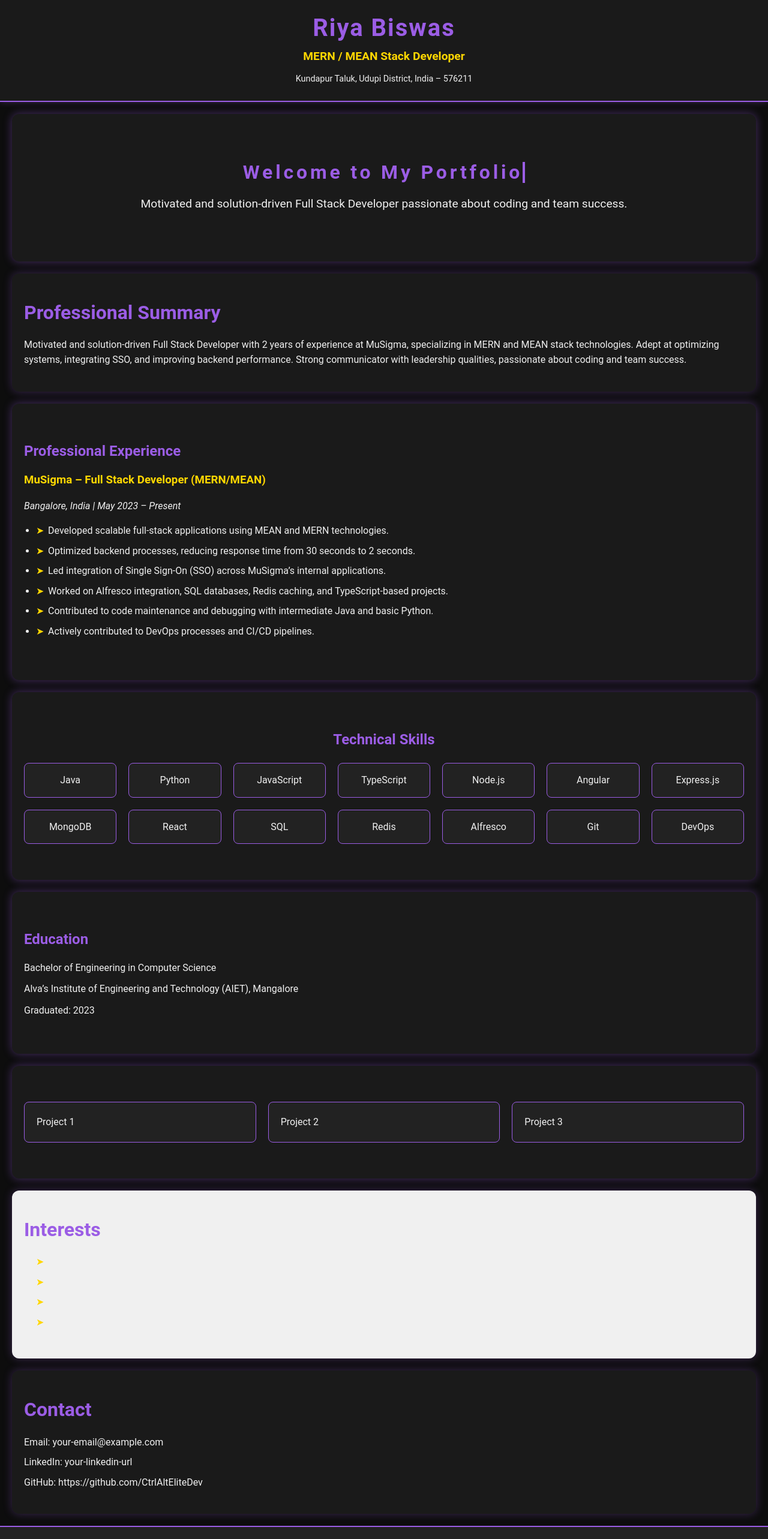
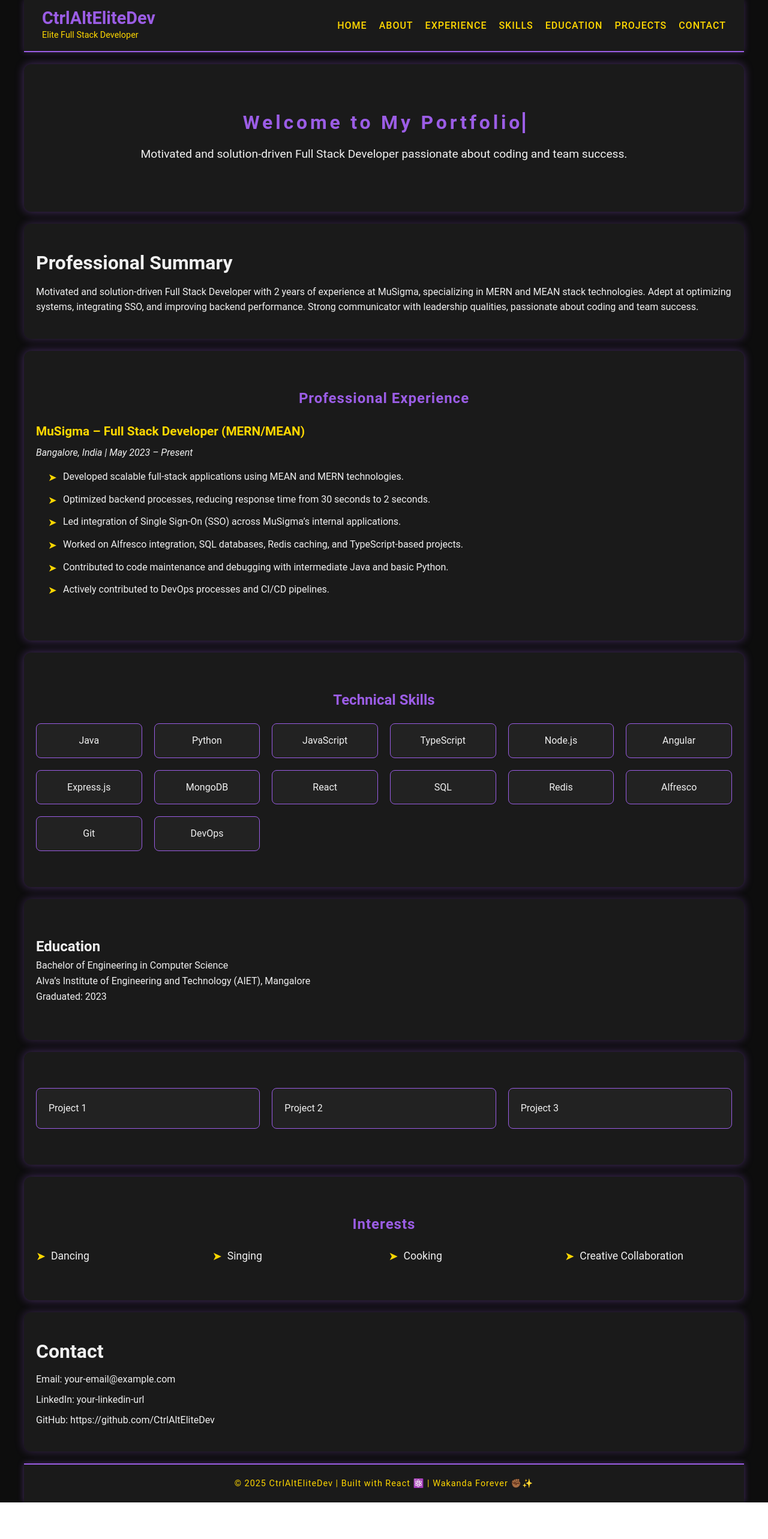
Before and after one commit to CtrlAltEliteDev/pixel-perfect-portfolio, a React (Vite) app in the folder pixel-perfect-portfolio/: page / in a window 1280 px wide. Shown: the top 2566 px of the page at 60% size. After the commit the page ends 2505 px from the top, so only its background shows below. Built offline with nearby package versions, Linux system fonts and the light colour scheme.

Commit message:
feat: refactor styles and structure for Header, Footer, Education, and Interests components for improved design and responsiveness

```diff
--- a/pixel-perfect-portfolio/src/App.scss
+++ b/pixel-perfect-portfolio/src/App.scss
@@ -1,16 +1,6 @@
-// App.scss
+@import './_variables.scss';
 
-// COLORS
-$bg-color: #0d0d0d;
-$section-bg: #1a1a1a;
-$primary-accent: #9b5de5;
-$secondary-accent: #ffd700;
-$text-color: #f0f0f0;
-
-// FONTS
-$font-family: 'Montserrat', 'Roboto', sans-serif;
-
-// GLOBAL RESET
+/* GLOBAL RESET */
 * {
   margin: 0;
   padding: 0;
@@ -18,6 +8,7 @@ $font-family: 'Montserrat', 'Roboto', sans-serif;
 }
 
 body {
+  display: block;
   background-color: $bg-color;
   color: $text-color;
   font-family: $font-family;
@@ -25,40 +16,10 @@ body {
   scroll-behavior: smooth;
 }
 
-header {
-  background-color: $section-bg;
-  text-align: center;
-  padding: 25px;
-  border-bottom: 2px solid $primary-accent;
-  box-shadow: 0 0 20px rgba(155, 93, 229, 0.5);
-}
-
-header h1 {
-  font-size: 2.5rem;
-  color: $primary-accent;
-}
-
-section {
-  background-color: $section-bg;
-  padding: 60px 20px;
-  margin: 20px;
-  border-radius: 12px;
-  box-shadow: 0 0 15px rgba(155, 93, 229, 0.3);
-}
-
-h2, h3 {
-  color: $primary-accent;
-  margin-bottom: 15px;
-}
-
-ul li::before {
-  content: "➤ ";
-  color: $secondary-accent;
-}
-
 a {
   color: $secondary-accent;
   text-decoration: none;
+  transition: color 0.3s ease;
 }
 
 a:hover {
@@ -82,15 +43,11 @@ button:hover {
   box-shadow: 0 0 10px $secondary-accent;
 }
 
-footer {
-  text-align: center;
-  padding: 20px;
+section {
+  padding: 60px 20px;
   background-color: $section-bg;
-  border-top: 2px solid $primary-accent;
-  color: $secondary-accent;
-  font-size: 0.9rem;
+  border-radius: 12px;
+  margin: 20px auto;
+  max-width: 1200px;
+  box-shadow: 0 0 15px rgba(155, 93, 229, 0.3);
 }
-
-footer:hover {
-  color: #fff;
-}
--- a/pixel-perfect-portfolio/src/components/Education/Education.scss
+++ b/pixel-perfect-portfolio/src/components/Education/Education.scss
@@ -1,6 +1,6 @@
 @use '../../variables' as *;
 
-.education {
+.experience {
   background-color: $section-bg;
   padding: 60px 20px;
   border-radius: 12px;
@@ -8,10 +8,67 @@
 
   h2 {
     color: $primary-accent;
+    text-align: center;
+    margin-bottom: 20px;
+    letter-spacing: 1px;
+  }
+
+  h3 {
+    margin-top: 15px;
+    color: $secondary-accent;
+    font-size: 1.3rem;
+    font-weight: 600;
   }
 
   p {
-    margin-top: 10px;
+    font-style: italic;
+    margin: 5px 0 15px;
     color: $text-color;
+    font-size: 1rem;
+  }
+
+  ul {
+    padding-left: 20px;
+    list-style: none;
+    margin-top: 15px;
+
+    li {
+      margin-bottom: 12px;
+      position: relative;
+      padding-left: 25px;
+      line-height: 1.6;
+      color: $text-color;
+      transition: color 0.3s ease, transform 0.3s ease;
+
+      &::before {
+        content: "➤";
+        position: absolute;
+        left: 0;
+        color: $secondary-accent;
+        font-size: 1.1rem;
+      }
+
+      &:hover {
+        color: $secondary-accent;
+        transform: translateX(5px);
+      }
+    }
+  }
+
+  // Mobile responsiveness
+  @media (max-width: 768px) {
+    padding: 40px 15px;
+
+    h2 {
+      font-size: 1.8rem;
+    }
+
+    h3 {
+      font-size: 1.1rem;
+    }
+
+    ul li {
+      font-size: 0.95rem;
+    }
   }
 }
--- a/pixel-perfect-portfolio/src/components/Footer/Footer.jsx
+++ b/pixel-perfect-portfolio/src/components/Footer/Footer.jsx
@@ -4,7 +4,7 @@ import './Footer.scss';
 const Footer = () => {
   return (
     <footer>
-      <p>© 2025 Riya Biswas. All rights reserved.</p>
+      <p>© 2025 CtrlAltEliteDev | Built with React ⚛️ | Wakanda Forever ✊🏾✨</p>
     </footer>
   );
 };
--- a/pixel-perfect-portfolio/src/components/Footer/Footer.scss
+++ b/pixel-perfect-portfolio/src/components/Footer/Footer.scss
@@ -1,7 +1,17 @@
+@use '../../variables' as *;
+
 footer {
   text-align: center;
   padding: 20px;
-  background-color: #222;
+  background-color: $section-bg;
+  border-top: 2px solid $primary-accent;
+  color: $secondary-accent;
+  font-size: 0.9rem;
+  letter-spacing: 1px;
+  box-shadow: 0 0 10px rgba(155, 93, 229, 0.4);
+  transition: color 0.3s ease;
+}
+
+footer:hover {
   color: #fff;
-  font-size: 0.9rem;
 }
--- a/pixel-perfect-portfolio/src/components/Header/Header.jsx
+++ b/pixel-perfect-portfolio/src/components/Header/Header.jsx
@@ -3,10 +3,20 @@ import './Header.scss';
 
 const Header = () => {
   return (
-    <header>
-      <h1>Riya Biswas</h1>
-      <h2>MERN / MEAN Stack Developer</h2>
-      <p>Kundapur Taluk, Udupi District, India – 576211</p>
+    <header className="site-header">
+      <div className="logo">
+        <h1>CtrlAltEliteDev</h1>
+        <p>Elite Full Stack Developer</p>
+      </div>
+      <nav className="navbar">
+        <a href="#hero">Home</a>
+        <a href="#about">About</a>
+        <a href="#experience">Experience</a>
+        <a href="#skills">Skills</a>
+        <a href="#education">Education</a>
+        <a href="#projects">Projects</a>
+        <a href="#contact">Contact</a>
+      </nav>
     </header>
   );
 };
--- a/pixel-perfect-portfolio/src/components/Header/Header.scss
+++ b/pixel-perfect-portfolio/src/components/Header/Header.scss
@@ -1,30 +1,41 @@
 @use '../../variables' as *;
 
-header {
+.site-header {
+  position: sticky;
+  top: 0;
+  z-index: 999;
   background-color: $section-bg;
-  text-align: center;
-  padding: 25px;
+  display: flex;
+  justify-content: space-between;
+  align-items: center;
+  padding: 15px 30px;
   border-bottom: 2px solid $primary-accent;
   box-shadow: 0 0 20px rgba(155, 93, 229, 0.5);
   animation: pulseGlow 3s infinite alternate;
 }
 
-header h1 {
-  font-size: 2.5rem;
+.logo h1 {
+  font-size: 1.8rem;
   color: $primary-accent;
-  font-weight: 700;
-  letter-spacing: 2px;
 }
 
-header h2 {
-  font-size: 1.2rem;
-  margin: 10px 0;
+.logo p {
+  font-size: 0.9rem;
   color: $secondary-accent;
 }
 
-header p {
-  font-size: 0.9rem;
-  color: $text-color;
+.navbar a {
+  margin-left: 20px;
+  color: $secondary-accent;
+  font-weight: 500;
+  text-transform: uppercase;
+  letter-spacing: 1px;
+  transition: color 0.3s ease, transform 0.3s ease;
+}
+
+.navbar a:hover {
+  color: $primary-accent;
+  transform: scale(1.1);
 }
 
 @keyframes pulseGlow {
--- a/pixel-perfect-portfolio/src/components/Interests/Interests.scss
+++ b/pixel-perfect-portfolio/src/components/Interests/Interests.scss
@@ -1,18 +1,57 @@
+@use '../../variables' as *;
+
 .interests {
-  padding: 40px 20px;
-  background-color: #f0f0f0;
+  background-color: $section-bg;
+  padding: 60px 20px;
+  border-radius: 12px;
+  box-shadow: 0 0 15px rgba(155, 93, 229, 0.4);
+
+  h2 {
+    color: $primary-accent;
+    text-align: center;
+    margin-bottom: 20px;
+    letter-spacing: 1px;
   }
 
-.interests h2 {
-  font-size: 2rem;
+  ul {
+    list-style: none;
+    padding-left: 0;
+    display: grid;
+    grid-template-columns: repeat(auto-fit, minmax(150px, 1fr));
+    gap: 15px;
+
+    li {
+      position: relative;
+      padding-left: 25px;
+      color: $text-color;
+      font-size: 1.1rem;
+      transition: color 0.3s ease, transform 0.3s ease;
+
+      &::before {
+        content: "➤";
+        position: absolute;
+        left: 0;
+        color: $secondary-accent;
+        font-size: 1.2rem;
       }
 
-.interests ul {
-  list-style-type: circle;
-  padding-left: 20px;
-  margin-top: 10px;
+      &:hover {
+        color: $secondary-accent;
+        transform: translateX(5px);
+      }
+    }
   }
 
-.interests li {
-  margin-bottom: 8px;
+  // Mobile responsiveness
+  @media (max-width: 768px) {
+    padding: 40px 15px;
+
+    ul {
+      grid-template-columns: 1fr;
     }
+
+    li {
+      font-size: 1rem;
+    }
+  }
+}
```
Lines whose indentation alone changed are shown as unchanged.
